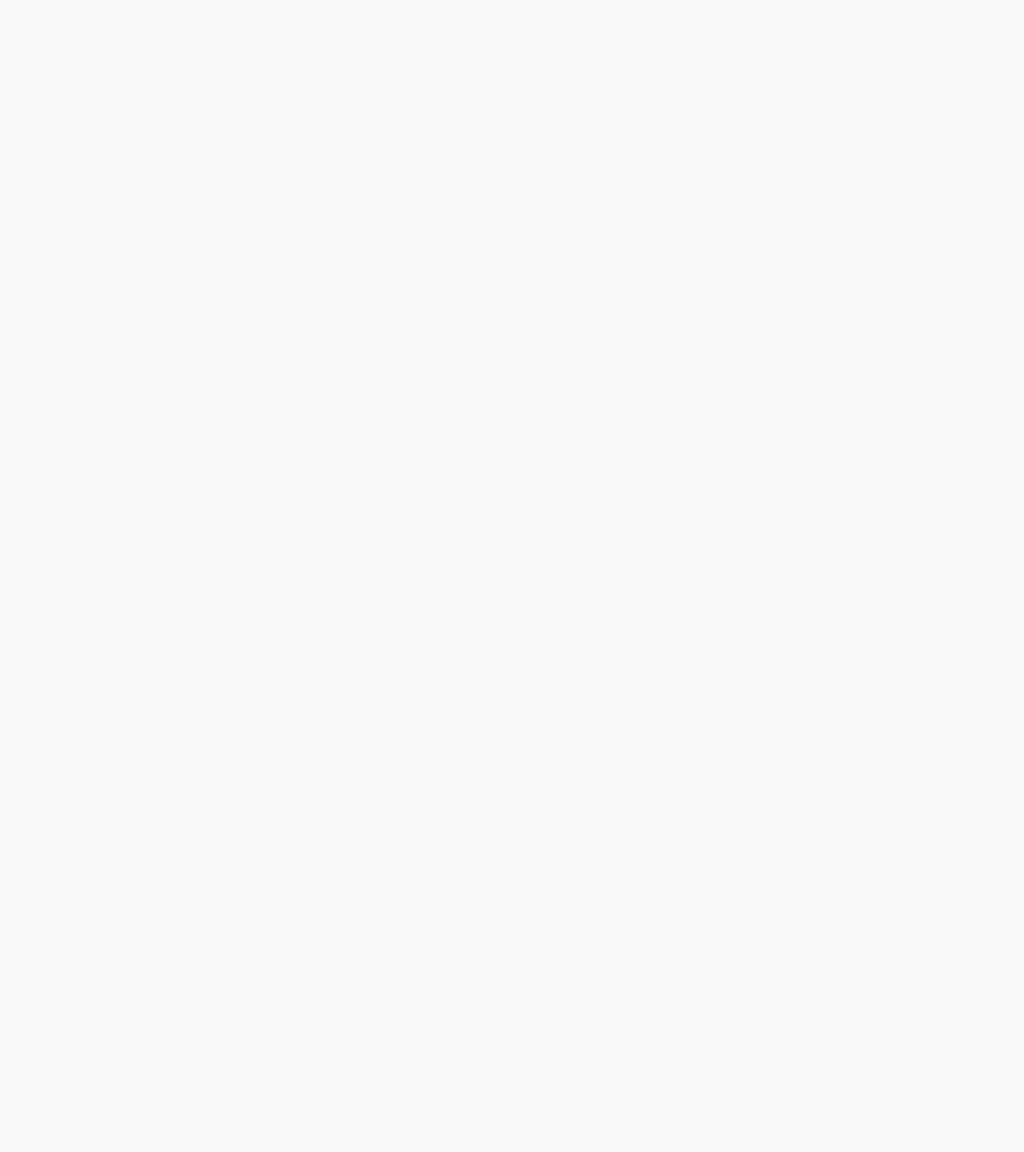
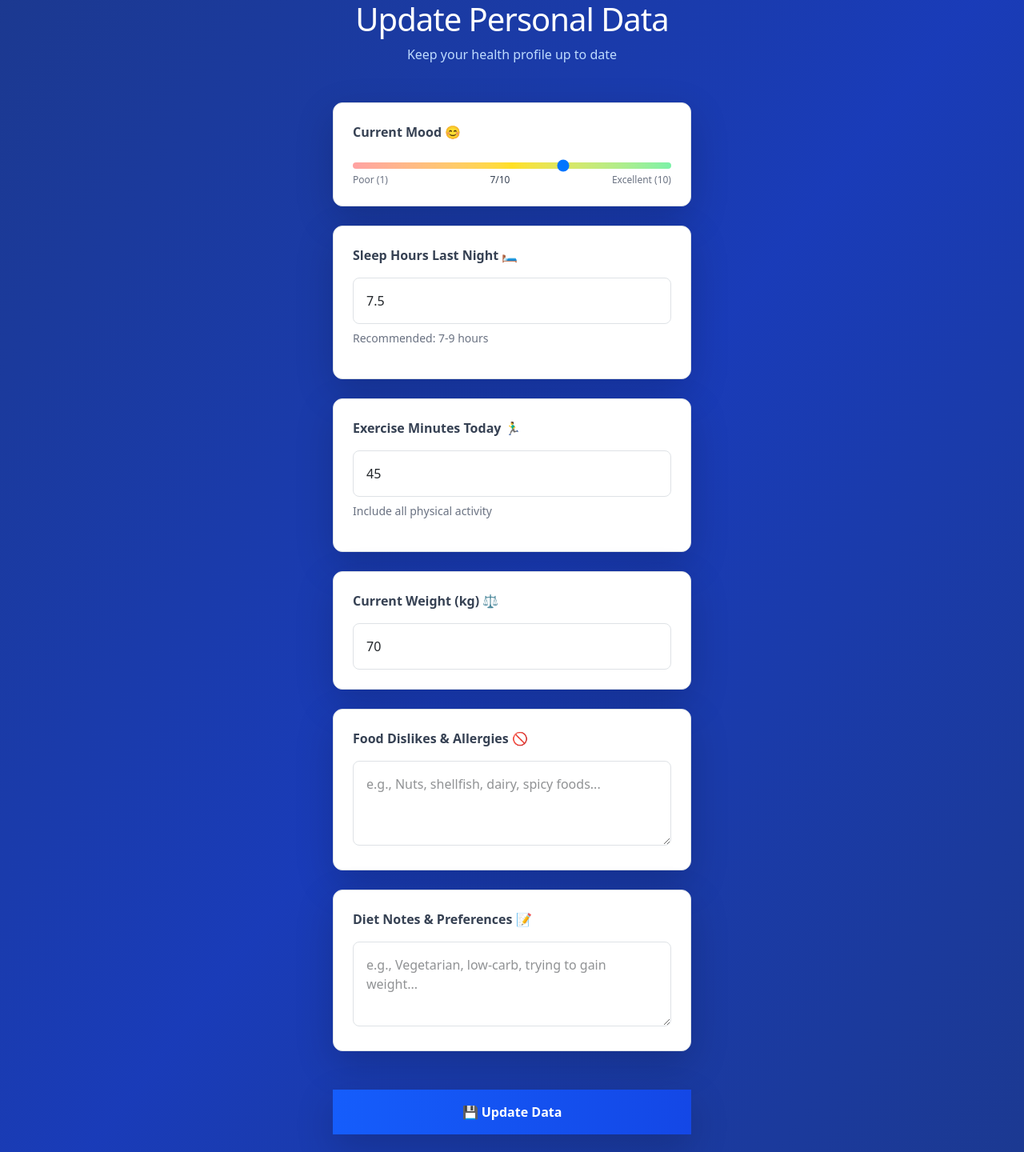
Before and after one commit to Ayush0001-knife/Velora-Project, a React (Vite) app in the folder Frontend/: page /update-data in a window 1280 px wide. Before the commit this address had no page. Shown: the part 80-1520 px from the top of the page at 80% size. Before the commit the page ends 800 px from the top, so only its background shows below. Built offline with nearby package versions, Linux system fonts and the light colour scheme.

Commit message:
Recipie Integrated

```diff
--- a/Frontend/src/App.jsx
+++ b/Frontend/src/App.jsx
@@ -7,20 +7,27 @@ import LoginPage from "./Components-1/LoginPage";
 import AdminInterface from "./Pages/AdminInterface";
 import PatientInterface from "./Pages/PatientInterface";
 import ChatPage from "./Components-1/ChatPage";
+import PatientInterfaceUpdateData from "./Components-1/PatientInterfaceUpdateData";
 
 const App = () => {
   return (
     <>
       <Routes>
         <Route path="/" element={<LoginPage />} />
+        <Route path="/admin" element={<AdminInterface />} />
         <Route path="/home" element={<DoctorPage />} />
         <Route path="/add-patient" element={<AddPatient />} />
         <Route path="/patient" element={<PatientPage />} />
         <Route path="/chat" element={<ChatPage />} />
       </Routes>
 
-      {/* <PatientInterface /> */}
-      {/* <AdminInterface /> */}
+
+      <Routes>
+        <Route path="/" element={<PatientInterface />} />
+        <Route path="/update-data" element={<PatientInterfaceUpdateData />} />
+      </Routes>
+
+
     </>
   );
 };
--- a/Frontend/src/Components-1/LoginPage.jsx
+++ b/Frontend/src/Components-1/LoginPage.jsx
@@ -51,19 +51,30 @@ export default function LoginPage() {
     console.log("Encrypted:", encryptedPassword, "Email:", email);
 
     try {
-      const data = await userLogin(email, encryptedPassword);
+      const response = await userLogin(email, encryptedPassword);
 
-      // ✅ Navigate and notify on success
+      const isSuperUser = response?.isSuperUser;
+
+      // ✅ Correct path to is_superuser
+      // const isSuper = response?.data?.data?.is_superuser;
+      // const isSuperUser =
+      //   isSuper === true || isSuper === "true" || isSuper === 1 || isSuper === "1";
+
+      //   console.log("isSuperUser", isSuperUser);
+
       setMessage("Login Successful");
       setBgColor("#088F8F");
       setDuration(3000);
       setShowNotification(true);
 
       setTimeout(() => {
-        navigate("/home");
+        if (isSuperUser) {
+          navigate("/admin");
+        } else {
+          navigate("/home");
+        }
       }, 3000);
     } catch (error) {
-      // ✅ More robust error message handling
       let errorMsg = "Login failed. Try again.";
       if (error?.response?.data?.message) {
         errorMsg = error.response.data.message;
@@ -79,6 +90,8 @@ export default function LoginPage() {
       setShowNotification(true);
     }
   };
+
+
 
 
   return (
--- /dev/null
+++ b/Frontend/src/Components-1/PatientInterfaceUpdateData.jsx
@@ -0,0 +1,204 @@
+import React, { useState } from "react";
+
+const PatientInterfaceUpdateData = () => {
+  const [formData, setFormData] = useState({
+    mood: '7',
+    sleepHours: '7.5',
+    exerciseMinutes: '45',
+    weight: '70',
+    dietNotes: '',
+    foodDislikes: ''
+  });
+
+  const [isSubmitting, setIsSubmitting] = useState(false);
+
+  const handleInputChange = (field, value) => {
+    setFormData(prev => ({
+      ...prev,
+      [field]: value
+    }));
+  };
+
+  const handleSubmit = async (e) => {
+    e.preventDefault();
+    setIsSubmitting(true);
+
+    // Simulate API call
+    setTimeout(() => {
+      console.log('Form submitted:', formData);
+      setIsSubmitting(false);
+      // Here you would typically redirect or show a success message
+      alert('Data updated successfully!');
+    }, 2000);
+  };
+
+  const moodEmojis = ['😢', '😟', '😐', '😊', '😁', '🤩'];
+  const getMoodEmoji = (value) => {
+    const index = Math.min(Math.floor((parseInt(value) - 1) / 2), 5);
+    return moodEmojis[index] || '😐';
+  };
+
+  return (
+    <div className="min-h-screen bg-gradient-to-br from-blue-900 via-blue-800 to-blue-900 flex flex-col items-center px-4 sm:px-6 py-6 sm:py-8 font-sans">
+      {/* Header with Back Button */}
+      <div className="w-full max-w-md mb-6 sm:mb-8">
+        <div className="flex items-center justify-between mb-4">
+          <button
+            onClick={() => window.history.back()}
+            className="flex items-center gap-2 text-white hover:text-blue-200 transition-colors duration-300"
+          >
+            <svg className="w-5 h-5" fill="none" stroke="currentColor" viewBox="0 0 24 24">
+              <path strokeLinecap="round" strokeLinejoin="round" strokeWidth="2" d="M15 19l-7-7 7-7" />
+            </svg>
+            <span className="font-medium">Back</span>
+          </button>
+        </div>
+
+        <h1 className="text-2xl sm:text-3xl font-bold text-white text-center tracking-tight">
+          Update Personal Data
+        </h1>
+        <p className="text-blue-200 text-center mt-2 text-sm sm:text-base">
+          Keep your health profile up to date
+        </p>
+      </div>
+
+      {/* Form */}
+      <form onSubmit={handleSubmit} className="w-full max-w-md space-y-4 sm:space-y-6">
+
+        {/* Mood Tracker */}
+        <div className="bg-white rounded-xl shadow-lg p-4 sm:p-6 border border-gray-200">
+          <label className="block text-gray-700 font-semibold mb-3">
+            Current Mood {getMoodEmoji(formData.mood)}
+          </label>
+          <div className="space-y-3">
+            <input
+              type="range"
+              min="1"
+              max="10"
+              value={formData.mood}
+              onChange={(e) => handleInputChange('mood', e.target.value)}
+              className="w-full h-2 bg-gradient-to-r from-red-300 via-yellow-300 to-green-300 rounded-lg appearance-none cursor-pointer slider"
+            />
+            <div className="flex justify-between text-xs text-gray-500">
+              <span>Poor (1)</span>
+              <span className="font-medium text-gray-700">{formData.mood}/10</span>
+              <span>Excellent (10)</span>
+            </div>
+          </div>
+        </div>
+
+        {/* Sleep Hours */}
+        <div className="bg-white rounded-xl shadow-lg p-4 sm:p-6 border border-gray-200">
+          <label className="block text-gray-700 font-semibold mb-3">
+            Sleep Hours Last Night 🛏️
+          </label>
+          <input
+            type="number"
+            step="0.5"
+            min="0"
+            max="24"
+            value={formData.sleepHours}
+            onChange={(e) => handleInputChange('sleepHours', e.target.value)}
+            className="w-full p-3 border border-gray-300 rounded-lg focus:ring-2 focus:ring-blue-500 focus:border-blue-500 transition-colors duration-300"
+            placeholder="e.g., 8.0"
+          />
+          <p className="text-sm text-gray-500 mt-2">Recommended: 7-9 hours</p>
+        </div>
+
+        {/* Exercise Minutes */}
+        <div className="bg-white rounded-xl shadow-lg p-4 sm:p-6 border border-gray-200">
+          <label className="block text-gray-700 font-semibold mb-3">
+            Exercise Minutes Today 🏃‍♂️
+          </label>
+          <input
+            type="number"
+            min="0"
+            max="1440"
+            value={formData.exerciseMinutes}
+            onChange={(e) => handleInputChange('exerciseMinutes', e.target.value)}
+            className="w-full p-3 border border-gray-300 rounded-lg focus:ring-2 focus:ring-blue-500 focus:border-blue-500 transition-colors duration-300"
+            placeholder="e.g., 30"
+          />
+          <p className="text-sm text-gray-500 mt-2">Include all physical activity</p>
+        </div>
+
+        {/* Weight */}
+        <div className="bg-white rounded-xl shadow-lg p-4 sm:p-6 border border-gray-200">
+          <label className="block text-gray-700 font-semibold mb-3">
+            Current Weight (kg) ⚖️
+          </label>
+          <input
+            type="number"
+            step="0.1"
+            min="0"
+            max="500"
+            value={formData.weight}
+            onChange={(e) => handleInputChange('weight', e.target.value)}
+            className="w-full p-3 border border-gray-300 rounded-lg focus:ring-2 focus:ring-blue-500 focus:border-blue-500 transition-colors duration-300"
+            placeholder="e.g., 70.5"
+          />
+        </div>
+
+        {/* Food Dislikes */}
+        <div className="bg-white rounded-xl shadow-lg p-4 sm:p-6 border border-gray-200">
+          <label className="block text-gray-700 font-semibold mb-3">
+            Food Dislikes & Allergies 🚫
+          </label>
+          <textarea
+            rows="3"
+            value={formData.foodDislikes}
+            onChange={(e) => handleInputChange('foodDislikes', e.target.value)}
+            className="w-full p-3 border border-gray-300 rounded-lg focus:ring-2 focus:ring-blue-500 focus:border-blue-500 transition-colors duration-300 resize-none"
+            placeholder="e.g., Nuts, shellfish, dairy, spicy foods..."
+          />
+        </div>
+
+        {/* Diet Notes */}
+        <div className="bg-white rounded-xl shadow-lg p-4 sm:p-6 border border-gray-200">
+          <label className="block text-gray-700 font-semibold mb-3">
+            Diet Notes & Preferences 📝
+          </label>
+          <textarea
+            rows="3"
+            value={formData.dietNotes}
+            onChange={(e) => handleInputChange('dietNotes', e.target.value)}
+            className="w-full p-3 border border-gray-300 rounded-lg focus:ring-2 focus:ring-blue-500 focus:border-blue-500 transition-colors duration-300 resize-none"
+            placeholder="e.g., Vegetarian, low-carb, trying to gain weight..."
+          />
+        </div>
+
+        {/* Submit Button */}
+        <div className="pt-4 sm:pt-6">
+          <button
+            type="submit"
+            disabled={isSubmitting}
+            className="w-full bg-gradient-to-r from-blue-600 to-blue-700 text-white rounded-full py-3 sm:py-4 px-6 sm:px-8 shadow-lg hover:shadow-xl hover:from-blue-700 hover:to-blue-800 font-semibold text-base sm:text-lg transition-all duration-300 transform hover:scale-102 disabled:opacity-50 disabled:cursor-not-allowed disabled:transform-none"
+          >
+            {isSubmitting ? (
+              <div className="flex items-center justify-center gap-2">
+                <div className="w-5 h-5 border-2 border-white border-t-transparent rounded-full animate-spin"></div>
+                Updating...
+              </div>
+            ) : (
+              '💾 Update Data'
+            )}
+          </button>
+        </div>
+
+        {/* Info Note */}
+        <div className="bg-blue-50 rounded-xl p-4 border border-blue-100 mt-4">
+          <div className="flex items-start gap-2">
+            <svg className="w-5 h-5 text-blue-500 mt-0.5 flex-shrink-0" fill="none" stroke="currentColor" viewBox="0 0 24 24">
+              <path strokeLinecap="round" strokeLinejoin="round" strokeWidth="2" d="M13 16h-1v-4h-1m1-4h.01M21 12a9 9 0 11-18 0 9 9 0 0118 0z" />
+            </svg>
+            <p className="text-sm text-blue-700">
+              Your data is securely stored and helps us provide better personalized health insights and recommendations.
+            </p>
+          </div>
+        </div>
+      </form>
+    </div>
+  );
+};
+
+export default PatientInterfaceUpdateData;
--- a/Frontend/src/Pages/PatientInterface.jsx
+++ b/Frontend/src/Pages/PatientInterface.jsx
@@ -4,7 +4,7 @@ const PatientInterface = () => {
   const [showUpload, setShowUpload] = useState(false);
   const buttons = [
     { label: "View Your Reports 📄", href: "/reports" },
-    { label: "View Personal Data 👤", href: "/personal-data" },
+    { label: "Update Personal Data 👤", href: "/update-data" },
     { label: "Contact Support 📞", href: "/support" },
   ];
 
--- a/Frontend/src/apis/apiUrls.js
+++ b/Frontend/src/apis/apiUrls.js
@@ -25,6 +25,9 @@ const apiUrls = {
   PATIENTLIST: `/v1/patient/patients`,
   PATIENTALLDATA:(id) => `/v1/patient/patient/${id}/all_data`,
   FINALREPORTGEN:(id) => `/v1/report/reports/${id}/generate-final-report`,
+
+  RECIPIEUPLOAD: `v1/recipe/recipe`,
+  GETRECIPIES: `v1/recipe/recipes`,
 };
 
 export default apiUrls;
```
Also changed, not shown: Frontend/src/Pages/AdminInterface.jsx (+112 -113 lines), Frontend/src/services/api.js (+11 -0 lines).
